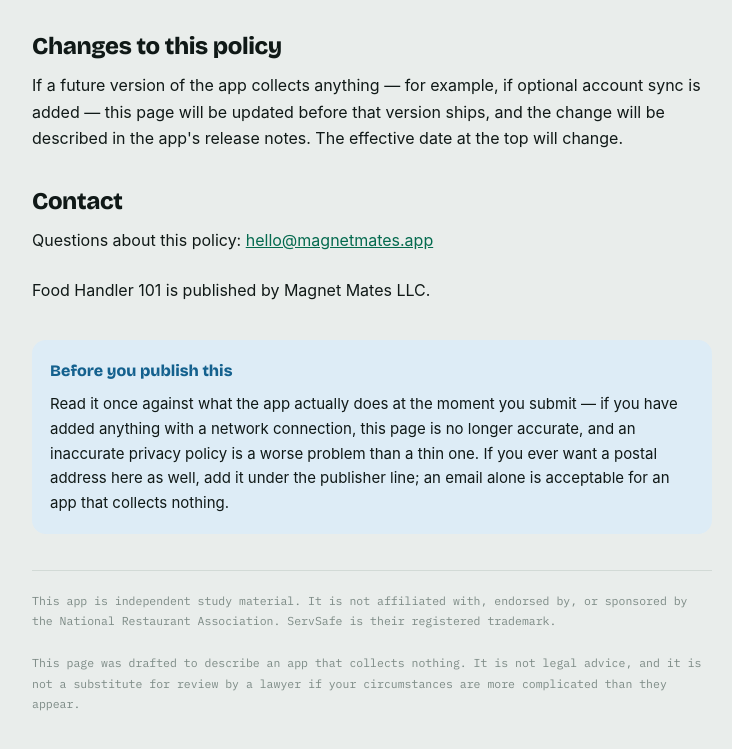
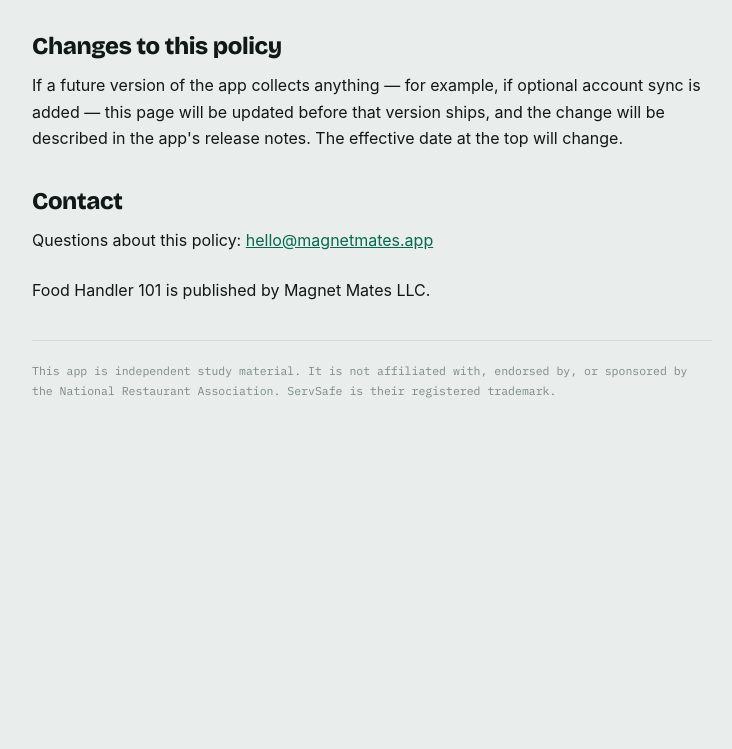
Before and after one commit to marnold929/foodhandler101-legal, a plain HTML site: page privacy.html in a window 1280 px wide. Shown: the part 2158-2907 px from the top of the page, without its empty margins (268-1000 px from the left). After the commit the page ends 2650 px from the top, so only its background shows below. Drawn offline with nearby package versions, Linux system fonts and the light colour scheme.

Commit message:
Privacy policy: remove the leftover notes to the developer
Drops the 'Before you publish this' box and the closing drafting line.

Co-Authored-By: Claude Fable 5.2 <noreply@anthropic.com>
Claude-Session: https://claude.ai/code/session_016JJZqTrrfhQAraafSHzamL

```diff
--- a/privacy.html
+++ b/privacy.html
@@ -162,14 +162,8 @@ ul { margin: 0; padding-left: 20px; display: flex; flex-direction: column; gap:
   <p>Food Handler 101 is published by Magnet Mates LLC.</p>
 </section>
 
-<div class="note-box cold">
-  <b>Before you publish this</b>
-  <p>Read it once against what the app actually does at the moment you submit — if you have added anything with a network connection, this page is no longer accurate, and an inaccurate privacy policy is a worse problem than a thin one. If you ever want a postal address here as well, add it under the publisher line; an email alone is acceptable for an app that collects nothing.</p>
-</div>
-
 <p class="foot">
-  This app is independent study material. It is not affiliated with, endorsed by, or sponsored by the National Restaurant Association. ServSafe is their registered trademark.<br><br>
-  This page was drafted to describe an app that collects nothing. It is not legal advice, and it is not a substitute for review by a lawyer if your circumstances are more complicated than they appear.
+  This app is independent study material. It is not affiliated with, endorsed by, or sponsored by the National Restaurant Association. ServSafe is their registered trademark.
 </p>
 
 </div>
```
